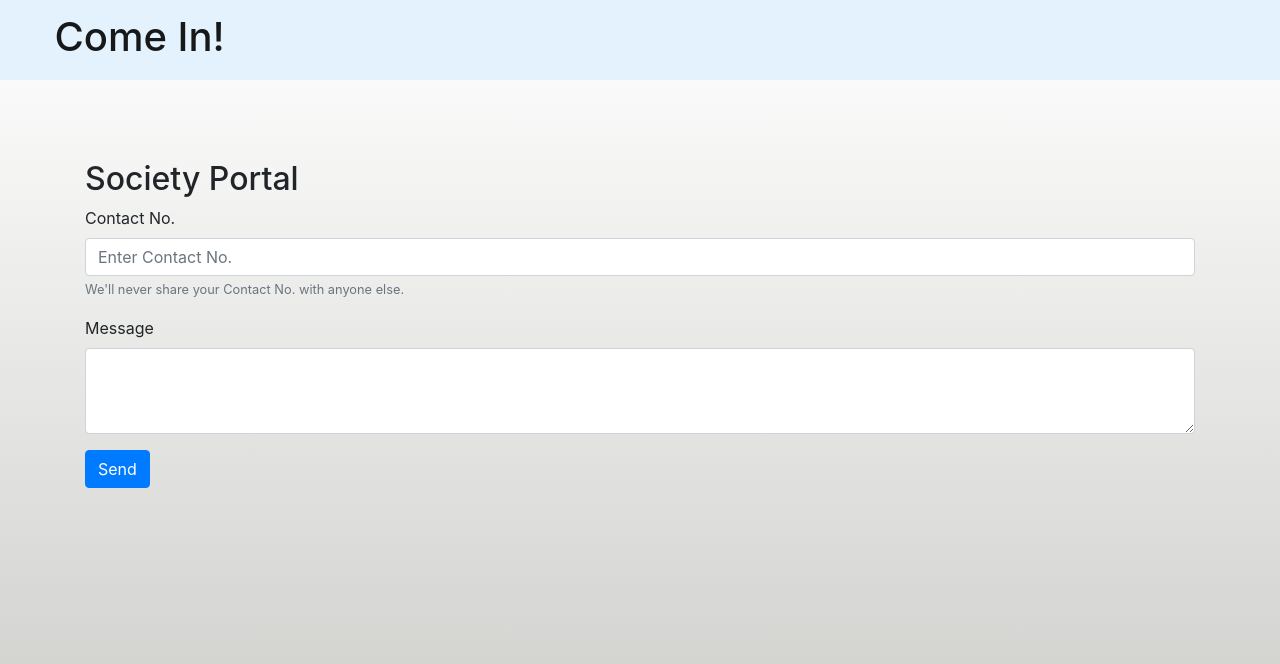
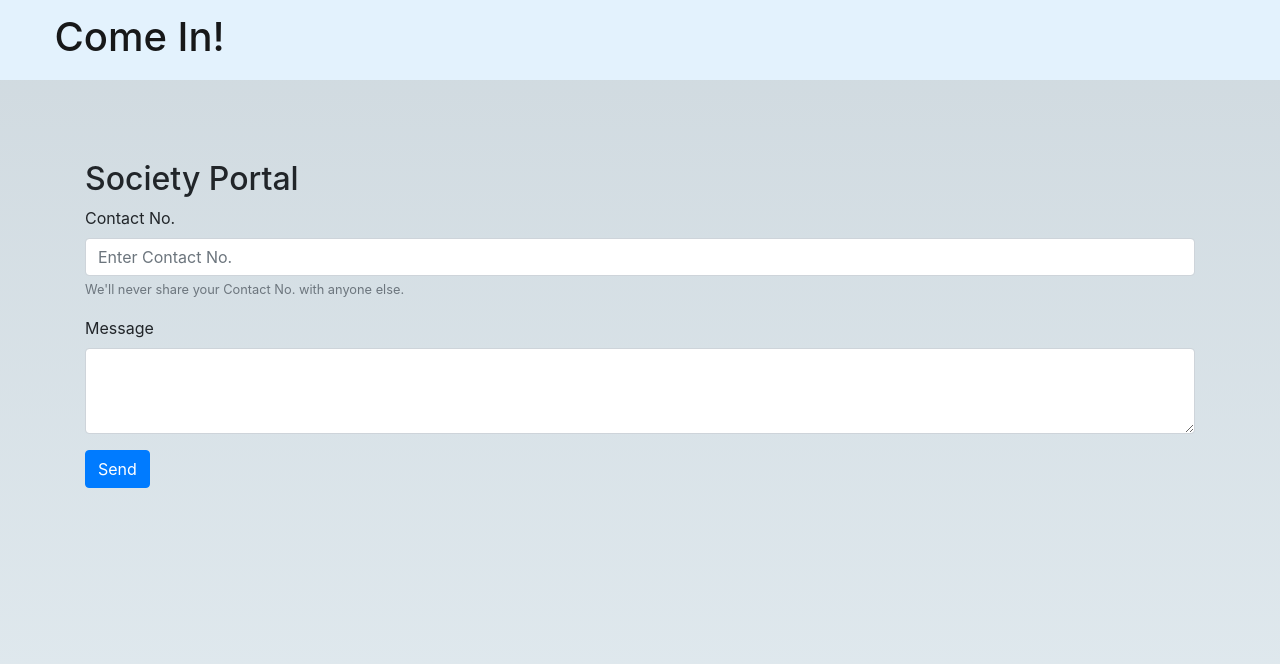
Before and after one commit to ayushmalik397/htmlForm, a plain HTML site: page index.html in a window 1280 px wide. Drawn offline with nearby package versions, Linux system fonts and the light colour scheme.

Commit message:
Background Gradient change

```diff
--- a/style.css
+++ b/style.css
@@ -1,5 +1,5 @@
 body {
-  background: -webkit-gradient(linear, left top, left bottom, from(#fff), to(#cbccc8)) fixed;
+  background: -webkit-gradient(linear, left top, left bottom, from(#cfd9df), to(#e2ebf0)) fixed;
 }
 
 #comeNav {
```
